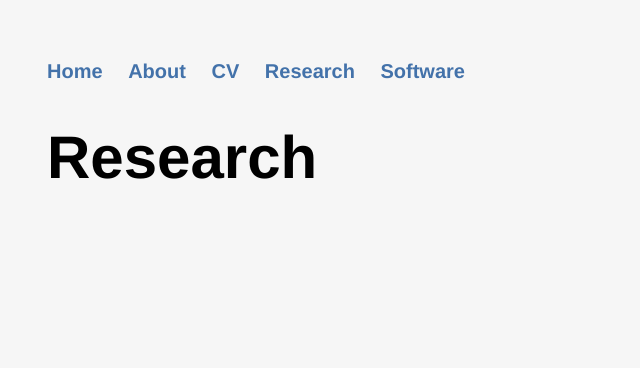
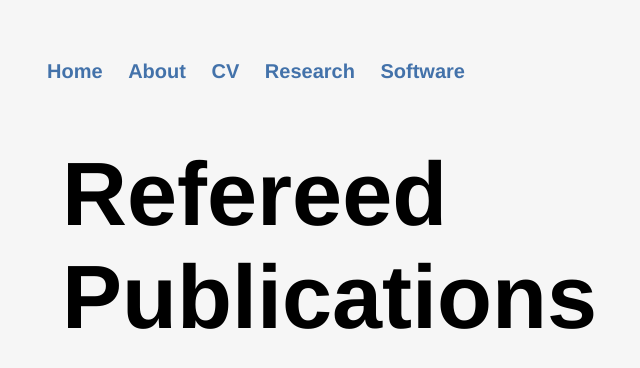
Before and after one commit to andrewjholbrook/andrewjholbrook.github.io, a Jekyll site: the page built from research.html, in a window 1280 px wide. Shown: the top 368 px of the page, without its empty margins (145-785 px from the left). Built offline with Jekyll 4.4.1, drawn with Linux system fonts in a browser that asks for light colours.

Commit message:
Update research.html

```diff
--- a/research.html
+++ b/research.html
@@ -2,6 +2,6 @@
 layout: default
 title: Andrew J. Holbrook
 ---
-<div class="blurb">
-	<h1>Research</h1>
-</div><!-- /.blurb -->
+<div class="title">
+	<h1>Refereed Publications</h1>
+</div><!-- /.title -->
```
